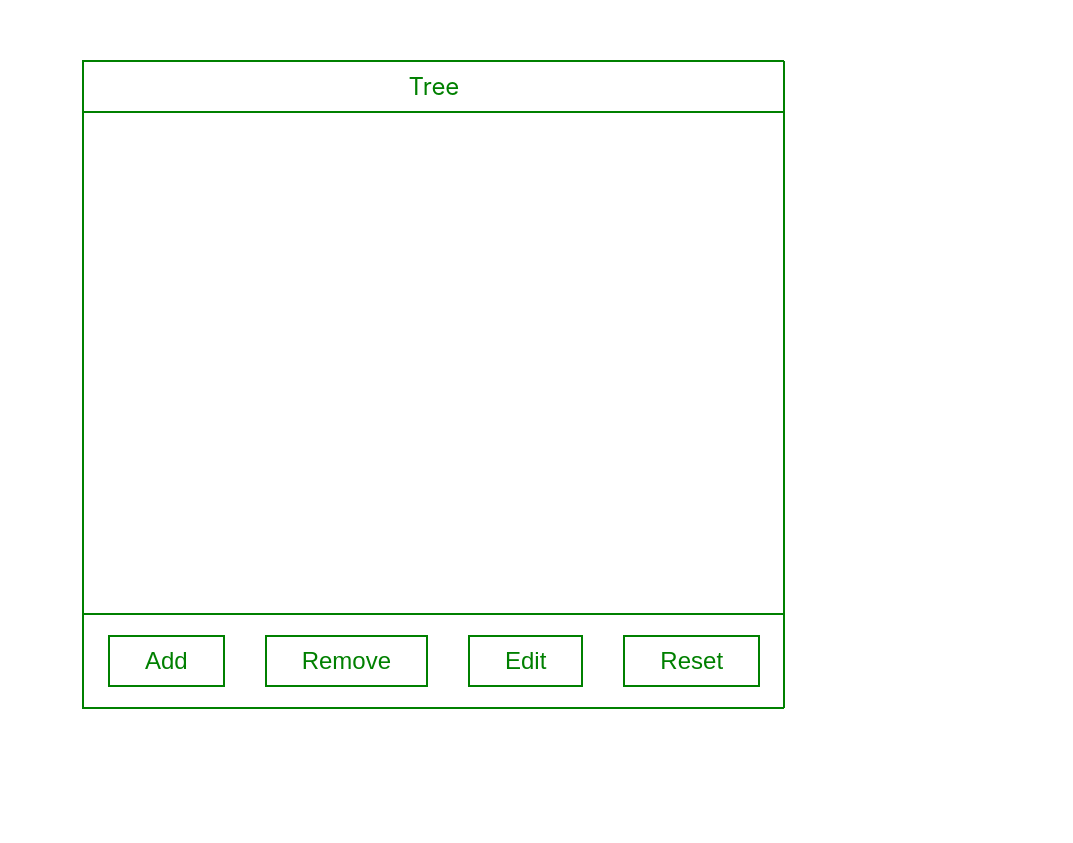
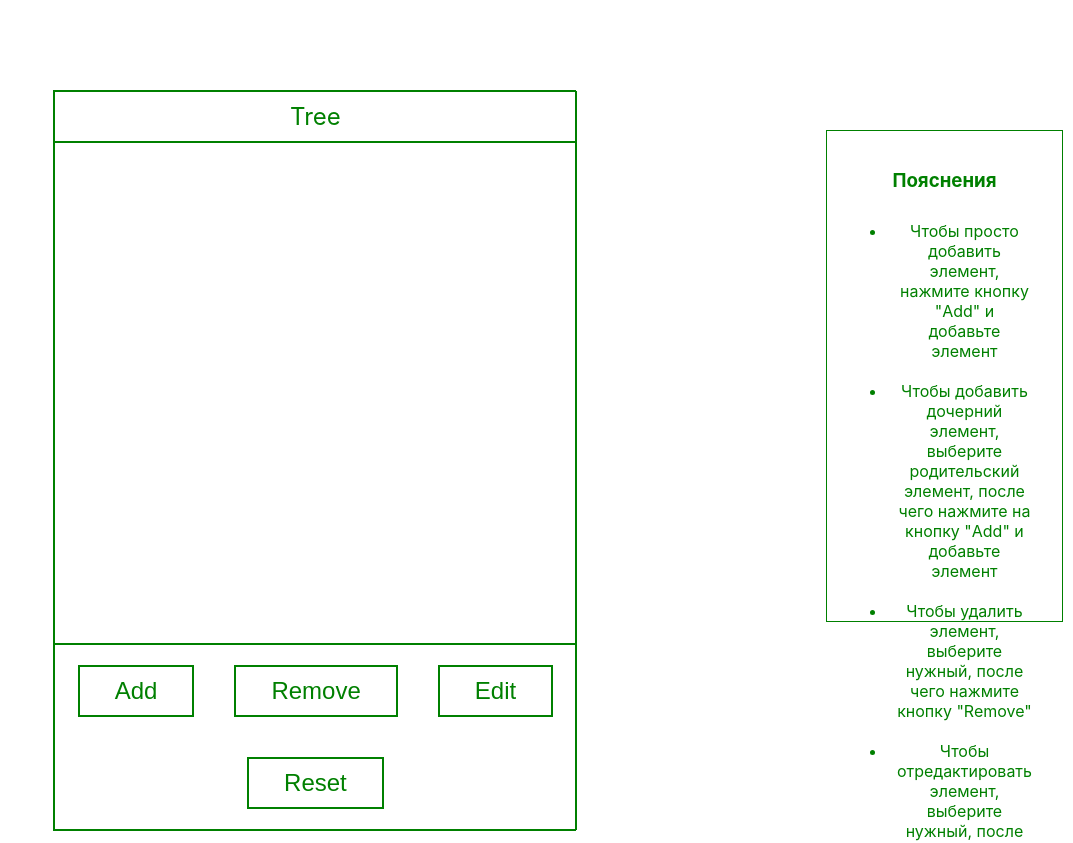
Before and after one commit to egorycheva28/MCC.Soft-TestTask, a React (Create React App) app: page / in a window 1280 px wide. Shown: the top 843 px of the page, without its empty margins (207-1280 px from the left). Before the commit the page ends 800 px from the top, so only its background shows below. Built offline with nearby package versions, Linux system fonts and the light colour scheme.

Commit message:
добавила пояснения

```diff
--- a/src/components/treeComponent.css
+++ b/src/components/treeComponent.css
@@ -1,11 +1,14 @@
 .container {
     padding: 10px;
+    display: flex;
+    justify-content: space-between;
+    align-items: center;
 }
 
 .box {
     width: 100%;
     max-width: 700px;
-    margin: 50px auto 20px;
+    margin: 80px 250px;
     border: 1px solid green;
 }
 
@@ -116,6 +119,19 @@ input {
     border: 2px solid green;
 }
 
-.text{
+.text {
     color: green;
 }
+
+.instruction {
+    width: 450px;
+    height: 450px;
+    margin: -150px auto 20px;
+    padding: 20px;
+    border: 1px solid green;
+    color: green;
+}
+
+li {
+    padding: 10px;
+}
--- a/src/components/treeComponent.js
+++ b/src/components/treeComponent.js
@@ -109,6 +109,16 @@ const Tree = () => {
                     <button onClick={resetTree} className="textButton">Reset</button>
                 </div>
             </div>
+            <div className="instruction">
+                <h3>Пояснения</h3>
+                <ul>
+                    <li>Чтобы просто добавить элемент, нажмите кнопку "Add" и добавьте элемент</li>
+                    <li>Чтобы добавить дочерний элемент, выберите родительский элемент, после чего нажмите на кнопку "Add" и добавьте элемент</li>
+                    <li>Чтобы удалить элемент, выберите нужный, после чего нажмите кнопку "Remove"</li>
+                    <li>Чтобы отредактировать элемент, выберите нужный, после чего нажмите кнопку "Edit" и отредактируйте название</li>
+                    <li>Чтобы сбросить все дерево, нажмите кнопку "Reset"</li>
+                </ul>
+            </div>
         </div>
     );
 };
```
